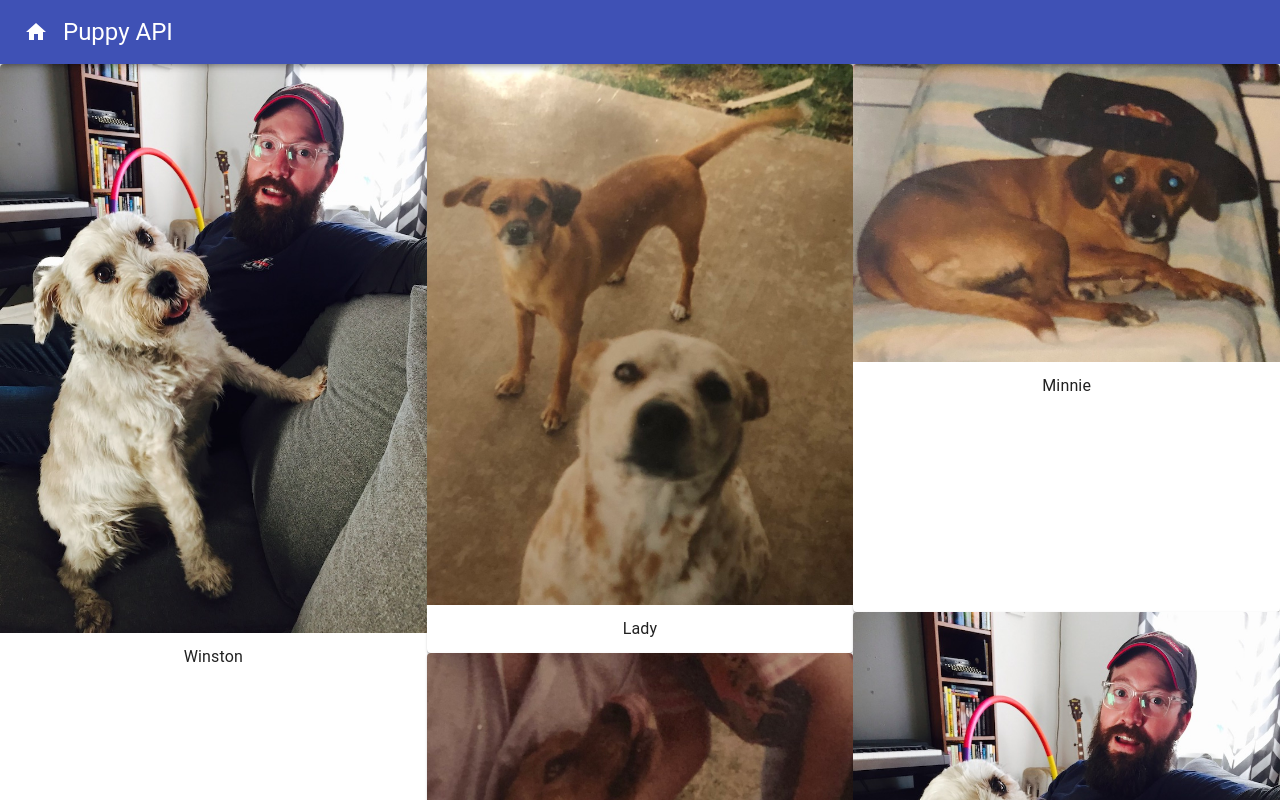
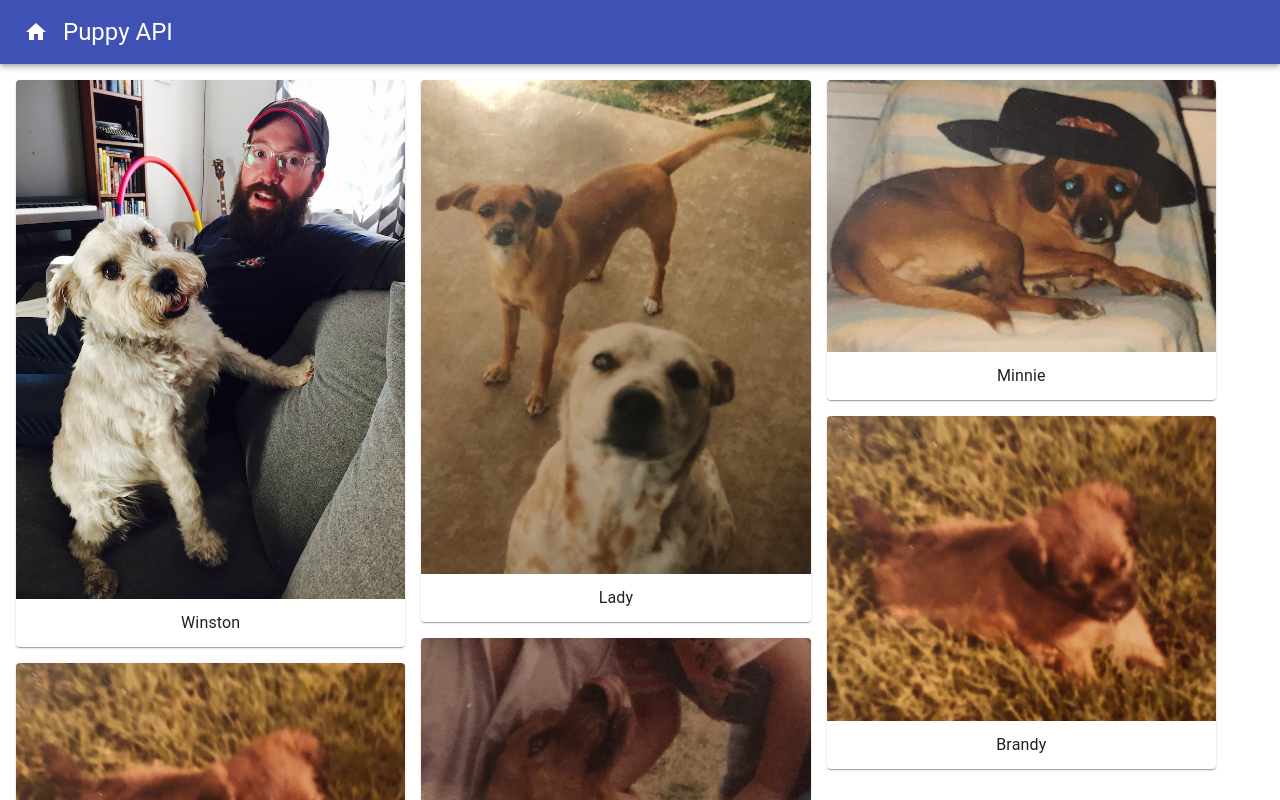
Before and after one commit to robpwatkins/puppyapi2, a React (Create React App) app: page / in a window 1280 px wide. Shown: the top 800 px of the page. Built offline with nearby package versions, Linux system fonts and the light colour scheme.

Commit message:
getting there

```diff
--- a/src/components/Content.js
+++ b/src/components/Content.js
@@ -9,18 +9,54 @@ import Minnie from '../img/Minnie.jpg';
 
 function Content() {
   return (
-    <Grid container>
-      <Grid container item xs={8} sm={4}>
-        <PupCard pup={Bill} name="Winston"/>
-        <PupCard pup={Brandy} name="Brandy"/>
+    <Grid
+      container
+      direction="row"
+      wrap
+      spacing={2}
+      style={{padding: "16px"}}>
+      <Grid
+        container
+        item
+        direction="column"
+        spacing={2}
+        xs={8}
+        sm={4}>
+        <Grid item>
+          <PupCard pup={Bill} name="Winston"/>
+        </Grid>
+        <Grid item>
+          <PupCard pup={Brandy} name="Brandy"/>
+        </Grid>
       </Grid>
-      <Grid container item xs={8} sm={4}>
-        <PupCard pup={Lady} name="Lady"/>
-        <PupCard pup={Blondie} name="Blondie"/>
+      <Grid
+        container
+        direction="column"
+        spacing={2}
+        wrap
+        item
+        xs={8}
+        sm={4}>
+        <Grid item>
+          <PupCard pup={Lady} name="Lady"/>
+        </Grid>
+        <Grid item>
+          <PupCard pup={Blondie} name="Blondie"/>
+        </Grid>
       </Grid>
-      <Grid container item xs={8} sm={4}>
-        <PupCard pup={Minnie} name="Minnie"/>
-        <PupCard pup={Bill} name="Winston"/>
+      <Grid
+        container
+        direction="column"
+        spacing={2}
+        wrap item
+        xs={8}
+        sm={4}>
+        <Grid item>
+          <PupCard pup={Minnie} name="Minnie"/>
+        </Grid>
+        <Grid item>
+          <PupCard pup={Brandy} name="Brandy"/>
+        </Grid>
       </Grid>
     </Grid>
     // <Grid
```
